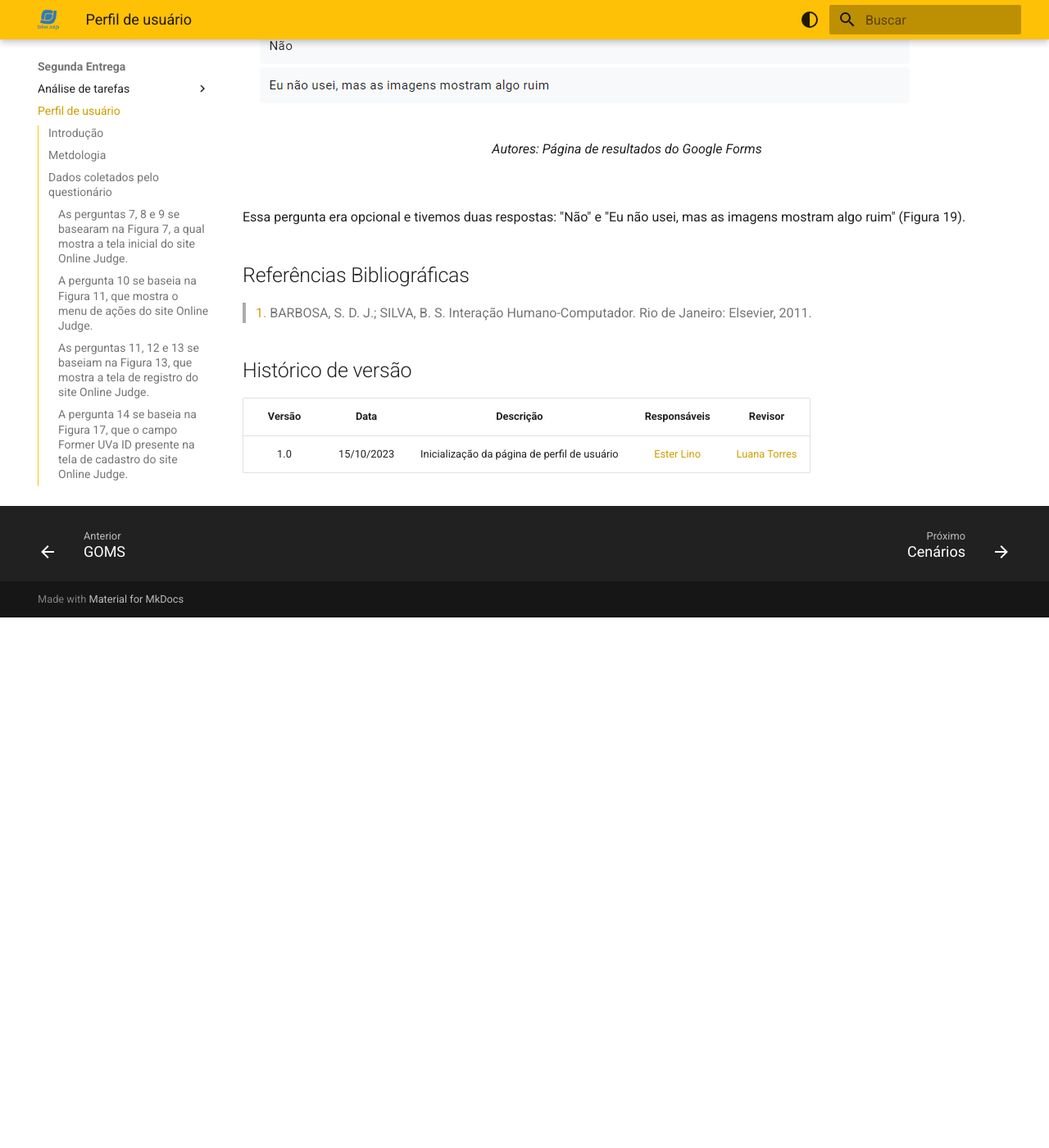
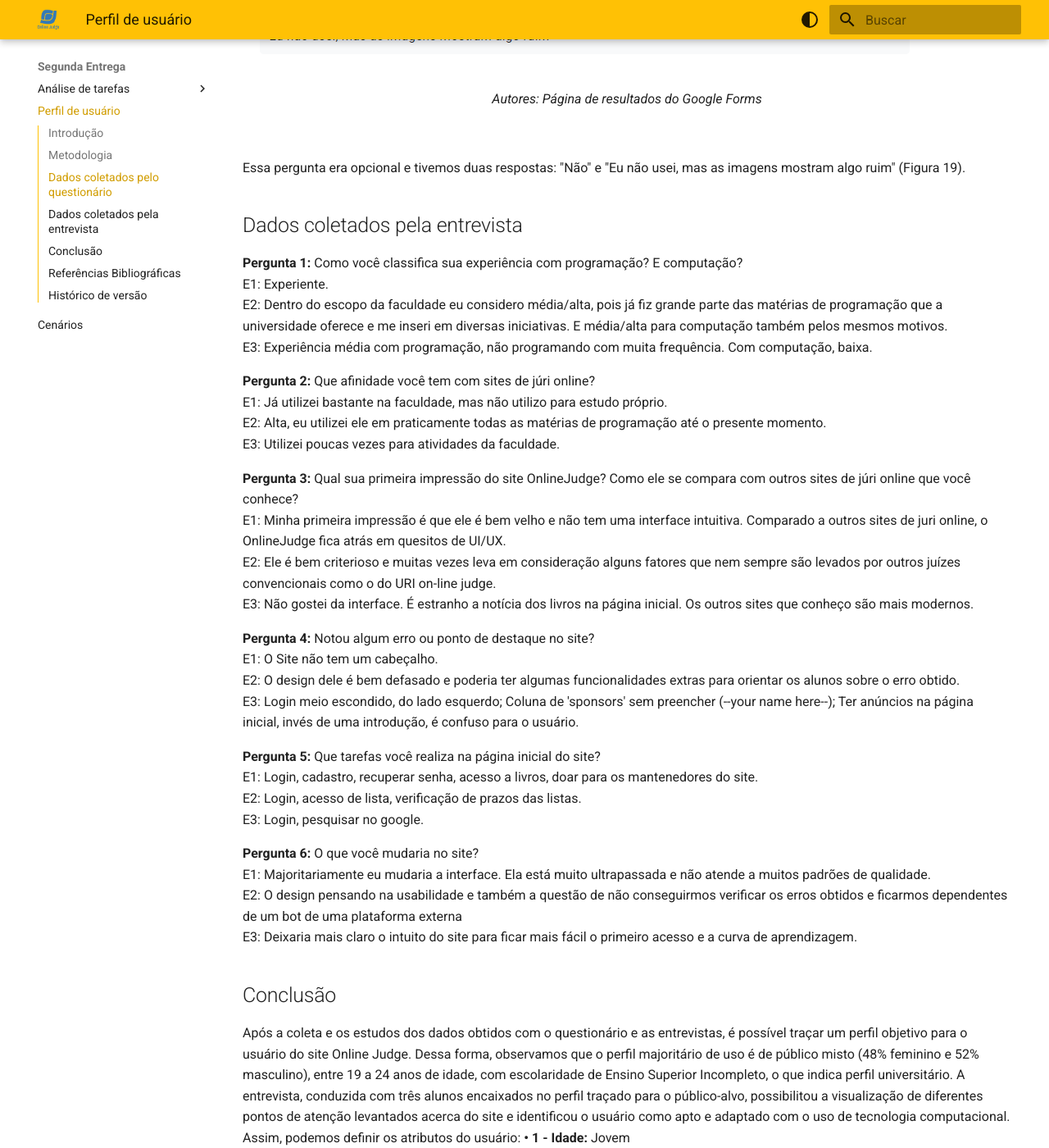
Before and after one commit to Interacao-Humano-Computador/2023.2-OnlineJudge, an MkDocs documentation site: the page built from docs/segunda-entrega/perfil_usuario.md, in a window 1280 px wide and 1400 px high, scrolled down 11710 px. Shown: the whole window at 82% size. Built offline with MkDocs 1.6.1 and Material for MkDocs 9.7.7, drawn with Linux system fonts in a browser that asks for light colours; before the commit the page ends 12463 px from its top, so only the background shows below that; some of the changed text lies outside the part shown.

Commit message:
adiçao entrevista perfil do usuario

```diff
--- a/docs/segunda-entrega/perfil_usuario.md
+++ b/docs/segunda-entrega/perfil_usuario.md
@@ -2,11 +2,11 @@
 
 ## Introdução
 
-Definir o perfil de usuário é uma etapa essencial no desenvolvimento do projeto, porque possibilita compreender quem são os indivíduos que utilizam o sistema. Segundo Barbosa e Silva, esse perfil descreve as características dos usuários, possibilitando entender quais são os objetivos que o sistema deve atender ao ser projetado. Essa abordagem auxilia no entendimento das necessidades, preferências e requisitos dos usuários, contribuindo para o desenvolvimento de um sistema mais eficaz e voltado para atender às suas demandas. <a id="anchor_1" href="#REF1">1</a>.
+Definir o perfil de usuário é uma etapa essencial no desenvolvimento do projeto, visto que possibilita compreender quem são os indivíduos que utilizam o sistema. Segundo Barbosa e Silva, esse perfil descreve as características dos usuários, possibilitando entender quais são os objetivos que o sistema deve atender ao ser projetado. Essa abordagem auxilia no entendimento das necessidades, preferências e requisitos dos usuários, contribuindo para o desenvolvimento de um sistema mais eficaz e voltado para atender às suas demandas. <a id="anchor_1" href="#REF1">1</a>.
 
-## Metdologia
+## Metodologia
 
-Para elaborar o perfil de usuário foram utilizadas duas técnicas: questionário e entrevista. O questionário foi elaborado no Google Forms e possuía 15 questões que incluiam dados demográficos e informações sobre a experiência do usuário ao utilizar o site. O forms coletou respostas durante os dias 13/10/2023 e 15/10/2023. No artefato de aspectos éticos é apresentado o Termo de Consentimento. A entrevista foi realizada com dois usuários e conduzida pela integrante [Kallyne Macedo](https://github.com/kalipassos) é contava com 6 perguntas sobre a experiência com sites de juiz online e com o Online Judge.
+Para a elaboração do perfil de usuário foram utilizadas duas técnicas: questionário e entrevista. O questionário foi elaborado no Google Forms e possuía 15 questões que incluiam dados demográficos e informações sobre a experiência do usuário ao utilizar o site. O formulário coletou respostas durante os dias 13/10/2023 e 15/10/2023. No artefato de Aspectos Éticos é apresentado o Termo de Consentimento. A entrevista, conduzida pela integrante [Kallyne Macedo](https://github.com/kalipassos), foi realizada, em momentos distintos através da ferramenta de vídeo-chamada da plataforma WhatsApp, com três estudantes universitários de Engenharia de Software na Universidade de Brasília (UnB), do sexo masculino, identificados como E1, E2 e E3 (Entrevistado 1, 2 e 3) e contava com 6 perguntas sobre a experiência com sites de juiz online e com o Online Judge.
 
 ## Dados coletados pelo questionário
 
@@ -70,7 +70,7 @@ A quantidade de participantes do sexo feminino foi de 48,3% e do sexo masculino
 
 Cerca de 79,3% dos participantes possuem Ensino Superior Incompleto (Figura 6).
 
-### **As perguntas 7, 8 e 9 se basearam na Figura 7, a qual mostra a tela inicial do site Online Judge.**
+**As perguntas 7, 8 e 9 se basearam na Figura 7, a qual mostra a tela inicial do site Online Judge.**
 
 <br><figcaption align="center">Figura 7 - Tela inicial do Online Judge.</figcaption>
 
@@ -129,7 +129,7 @@ Cerca de 27,6% dos participantes tiveram uma opinião neutra sobre essa afrimaç
 
 27,6% discordaram totalmente dessa afirmação (Figura 12).
 
-### **As perguntas 11, 12 e 13 se baseiam na Figura 13, que mostra a tela de registro do site Online Judge.**
+**As perguntas 11, 12 e 13 se baseiam na Figura 13, que mostra a tela de registro do site Online Judge.**
 
 <br><figcaption align="center">Figura 13 - Tela de registro do Online Judge.</figcaption>
 <center>
@@ -169,7 +169,7 @@ Cerca de 27,6% dos participantes tiveram uma opinião neutra sobre essa afrimaç
 
 31% dos participantes discordaram totalmente da afirmação da pergunta 13 (Figura 16).
 
-### **A pergunta 14 se baseia na Figura 17, que o campo Former UVa ID presente na tela de cadastro do site Online Judge.**
+**A pergunta 14 se baseia na Figura 17, que o campo Former UVa ID presente na tela de cadastro do site Online Judge.**
 
 <br><figcaption align="center">Figura 17 - Campo Former UVa ID.</figcaption>
 <center>
@@ -201,6 +201,46 @@ Tradução do texto presente na Figura 17: Antigo UVa ID: O ID (incluindo o chec
 
 Essa pergunta era opcional e tivemos duas respostas: "Não" e "Eu não usei, mas as imagens mostram algo ruim" (Figura 19).
 
+## Dados coletados pela entrevista
+
+**Pergunta 1:** Como você classifica sua experiência com programação? E computação?<br>
+E1: Experiente.<br>
+E2: Dentro do escopo da faculdade eu considero média/alta, pois já fiz grande parte das matérias de programação que a universidade oferece e me inseri em diversas iniciativas. E média/alta para computação também pelos mesmos motivos.<br>
+E3: Experiência média com programação, não programando com muita frequência. Com computação, baixa.<br>
+
+**Pergunta 2:** Que afinidade você tem com sites de júri online?<br>
+E1: Já utilizei bastante na faculdade, mas não utilizo para estudo próprio.<br>
+E2: Alta, eu utilizei ele em praticamente todas as matérias de programação até o presente momento.<br>
+E3: Utilizei poucas vezes para atividades da faculdade.<br>
+
+**Pergunta 3:** Qual sua primeira impressão do site OnlineJudge? Como ele se compara com outros sites de júri online que você conhece?<br>
+E1: Minha primeira impressão é que ele é bem velho e não tem uma interface intuitiva. Comparado a outros sites de juri online, o OnlineJudge fica atrás em quesitos de UI/UX.<br>
+E2: Ele é bem criterioso e muitas vezes leva em consideração alguns fatores que nem sempre são levados por outros juízes convencionais como o do URI on-line judge. <br>
+E3: Não gostei da interface. É estranho a notícia dos livros na página inicial. Os outros sites que conheço são mais modernos.<br>
+
+**Pergunta 4:** Notou algum erro ou ponto de destaque no site?<br>
+E1: O Site não tem um cabeçalho. <br>
+E2: O design dele é bem defasado e poderia ter algumas funcionalidades extras para orientar os alunos sobre o erro obtido. <br>
+E3: Login meio escondido, do lado esquerdo; Coluna de 'sponsors' sem preencher (--your name here--); Ter anúncios na página inicial, invés de uma introdução, é confuso para o usuário.<br>
+
+**Pergunta 5:** Que tarefas você realiza na página inicial do site?<br>
+E1: Login, cadastro, recuperar senha, acesso a livros, doar para os mantenedores do site.<br>
+E2: Login, acesso de lista, verificação de prazos das listas.<br>
+E3: Login, pesquisar no google.<br>
+
+**Pergunta 6:** O que você mudaria no site?<br>
+E1: Majoritariamente eu mudaria a interface. Ela está muito ultrapassada e não atende a muitos padrões de qualidade.<br>
+E2: O design pensando na usabilidade e também a questão de não conseguirmos verificar os erros obtidos e ficarmos dependentes de um bot de uma plataforma externa<br>
+E3: Deixaria mais claro o intuito do site para ficar mais fácil o primeiro acesso e a curva de aprendizagem.<br>
+
+## Conclusão
+
+Após a coleta e os estudos dos dados obtidos com o questionário e as entrevistas, é possível traçar um perfil objetivo para o usuário do site Online Judge. Dessa forma, observamos que o perfil majoritário de uso é de público misto (48% feminino e 52% masculino), entre 19 a 24 anos de idade, com escolaridade de Ensino Superior Incompleto, o que indica perfil universitário. A entrevista, conduzida com três alunos encaixados no perfil traçado para o público-alvo, possibilitou a visualização de diferentes pontos de atenção levantados acerca do site e identificou o usuário como apto e adaptado com o uso de tecnologia computacional. Assim, podemos definir os atributos do usuário:
+**• 1 - Idade:** Jovem<br>
+**• 2 - Experiência:** Intermediário à Especialista<br>
+**• 3 - Atitudes:** Tecnófilos<br>
+**• 4 - Tarefas Primárias:** Atividade acadêmica sem fins lucrativos. <br>
+
 ## Referências Bibliográficas
 
 > <a id="REF1" href="#anchor_1">1.</a> BARBOSA, S. D. J.; SILVA, B. S. Interação Humano-Computador. Rio de Janeiro: Elsevier, 2011.
@@ -210,3 +250,4 @@ Essa pergunta era opcional e tivemos duas respostas: "Não" e "Eu não usei, mas
 | Versão |    Data    |                  Descrição                   |         Responsáveis          |    Revisor    |
 | :----: | :--------: | :------------------------------------------: | :---------------------------: | :-----------: |
 |  1.0   | 15/10/2023 | Inicialização da página de perfil de usuário | [Ester Lino](https://github.com/esteerlino) | [Luana Torres](https://github.com/luanatorress) |
+| 1.1    | 16/10/2023 | Entrevistas e conclusão | [Kallyne Macedo](https://github.com/kalipassos) | [Ester Lino](https://github.com/esteerlino) |
```
Also changed, not shown: other parts of docs/segunda-entrega/perfil_usuario.md (+2 -2 lines).
